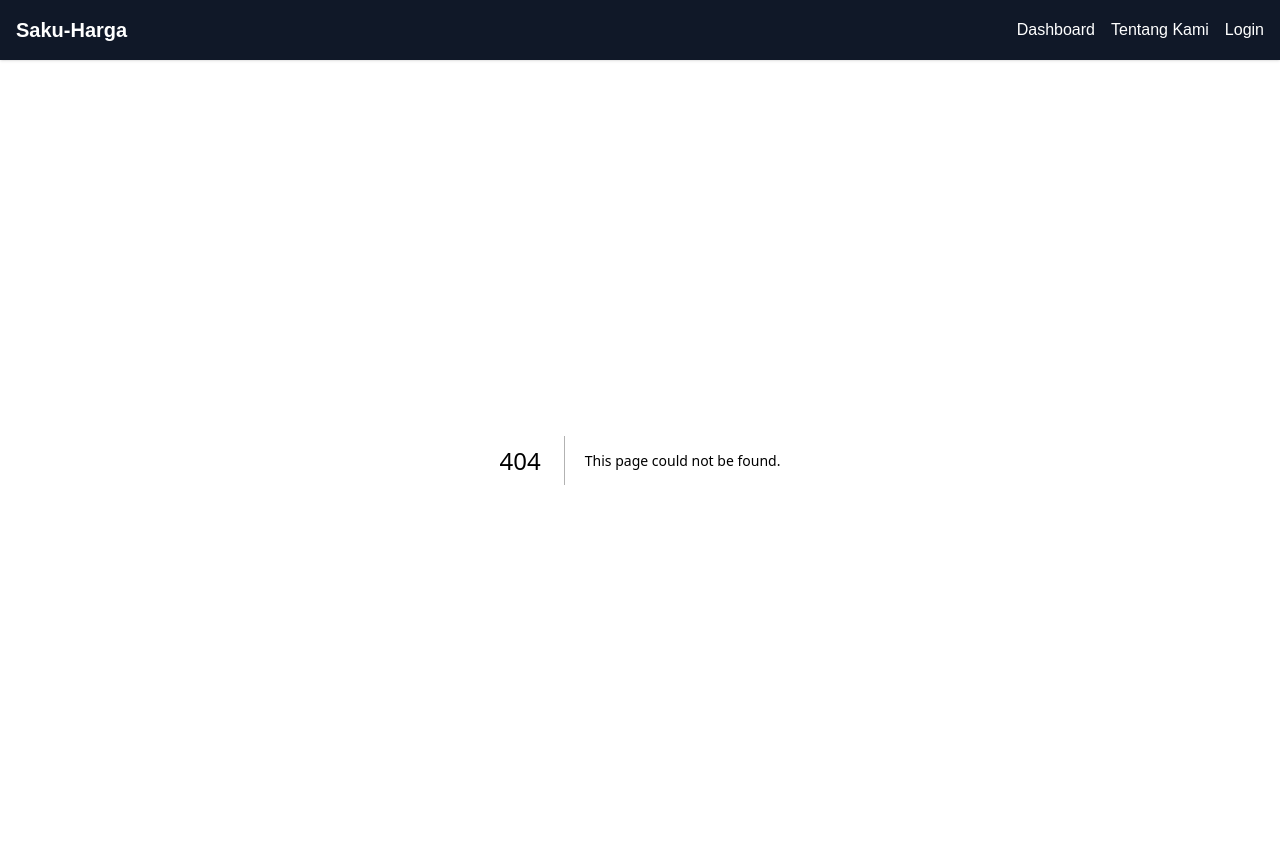
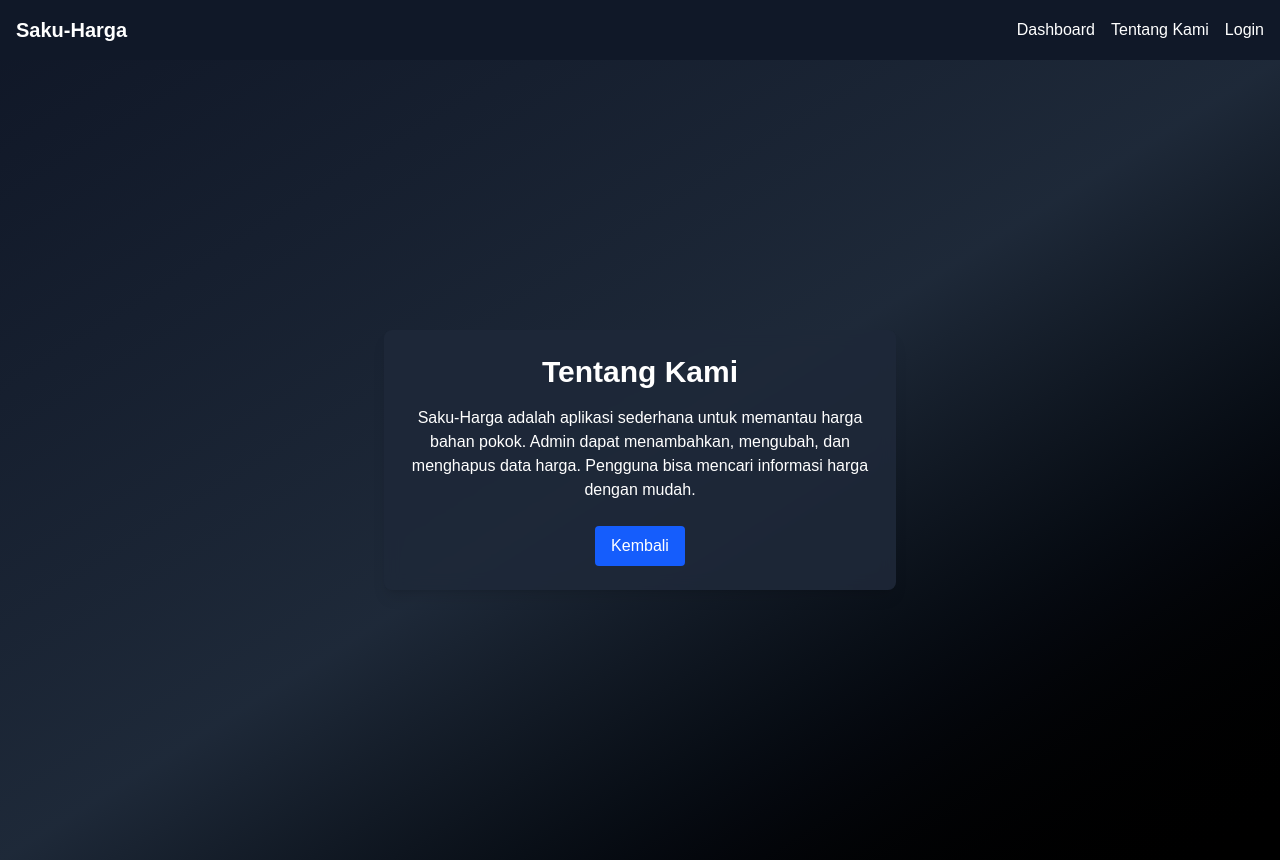
Before and after one commit to ArifaMuthmainnah/saku-harga, a Next.js app: page /about in a window 1280 px wide. Before the commit this address had no page. Built offline with nearby package versions, Linux system fonts and the light colour scheme.

Commit message:
feat: add about page with back button navigation

```diff
--- /dev/null
+++ b/src/app/about/page.tsx
@@ -0,0 +1,26 @@
+"use client";
+
+import { useRouter } from "next/navigation";
+
+export default function AboutPage() {
+  const router = useRouter();
+
+  return (
+    <main className="min-h-screen flex flex-col items-center justify-center bg-gradient-to-br from-gray-900 via-gray-800 to-black text-white p-6">
+      <div className="bg-gray-800/90 text-white p-6 rounded-lg shadow-lg max-w-lg text-center backdrop-blur-sm">
+        <h1 className="text-3xl font-bold mb-4">Tentang Kami</h1>
+        <p className="mb-6">
+          Saku-Harga adalah aplikasi sederhana untuk memantau harga bahan pokok.
+          Admin dapat menambahkan, mengubah, dan menghapus data harga.
+          Pengguna bisa mencari informasi harga dengan mudah.
+        </p>
+        <button
+          onClick={() => router.back()}
+          className="bg-blue-600 hover:bg-blue-700 text-white px-4 py-2 rounded"
+        >
+          Kembali
+        </button>
+      </div>
+    </main>
+  );
+}
```
